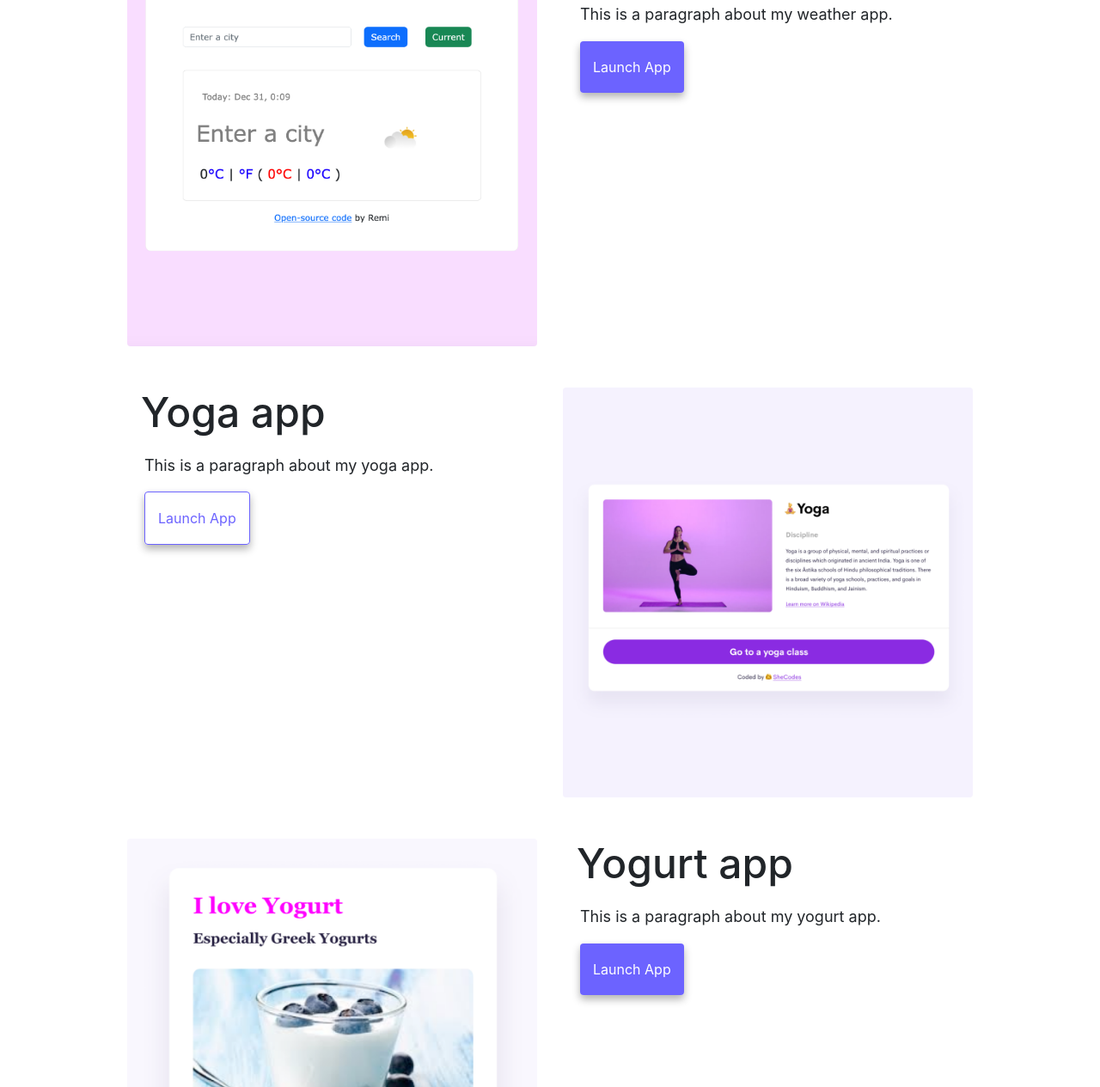
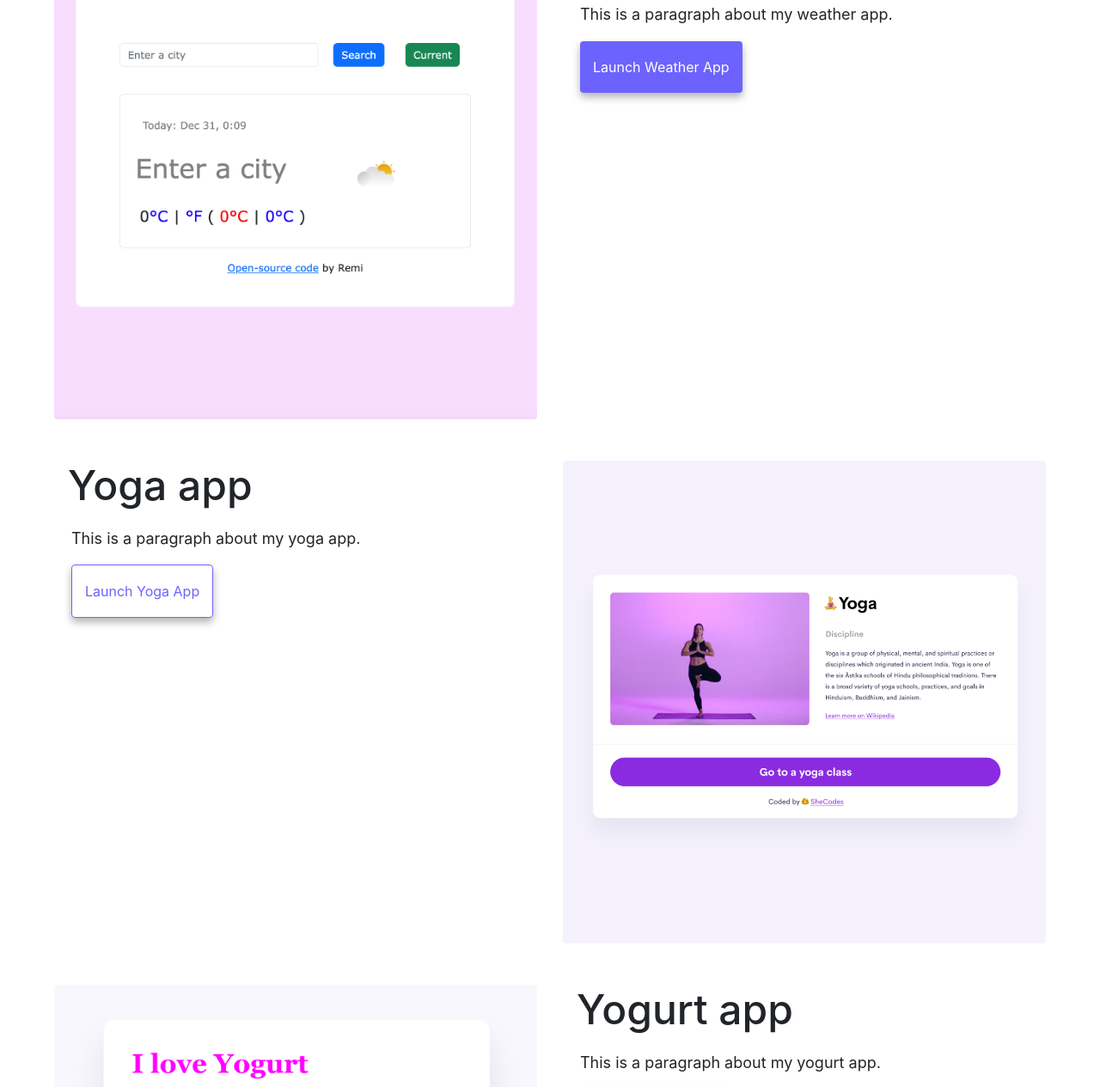
Before and after one commit to remiyamazaki03/remi-portfolio, a plain HTML site: page index.html in a window 1280 px wide. Shown: the part 570-1835 px from the top of the page at 86% size. Drawn offline with nearby package versions, Linux system fonts and the light colour scheme.

Commit message:
SEO friendly edits, Adjust spacing

```diff
--- a/index.html
+++ b/index.html
@@ -4,6 +4,7 @@
     <meta charset="UTF-8" />
     <meta http-equiv="X-UA-Compatible" content="IE=edge" />
     <meta name="viewport" content="width=device-width, initial-scale=1.0" />
+    <meta name="description" content="A showcase of Remi Yamazaki's coding work.">
     <title>Remi Yamazaki</title>
     <link
       rel="stylesheet"
@@ -39,7 +40,6 @@
       <a href="about.html#contact" class="primary-button link">Contact me</a>
       <a href="about.html" class="secondary-button link">About me</a>
     </div>
-    <div class="container">
       <div class="row m-5">
         <div class="col-md-6">
           <img src="images/weather-remi.png" class="img-fluid" />
@@ -56,7 +56,7 @@
               <a
                 href="https://fluffy-bunny-16c715.netlify.app/"
                 class="primary-button link"
-                >Launch app</a
+                >Launch weather app</a
               >
             </div>
           </div>
@@ -72,7 +72,7 @@
               <p> This is a paragraph about my yoga app.</p>
             </div>
             <div>
-              <a href="#" class="secondary-button link">Launch app</a>
+              <a href="#" class="secondary-button link">Launch yoga app</a>
             </div>
           </div>
         </div>
@@ -90,11 +90,10 @@
               <p> This is a paragraph about my yogurt app.</p>
             </div>
             <div>
-              <a href="#" class="primary-button link">Launch app</a>
+              <a href="#" class="primary-button link">Launch yogurt app</a>
             </div>
           </div>
       </div>
-    </div>
     <script
       src="https://code.jquery.com/jquery-3.2.1.slim.min.js"
       integrity="sha384-KJ3o2DKtIkvYIK3UENzmM7KCkRr/rE9/Qpg6aAZGJwFDMVNA/GpGFF93hXpG5KkN"
```
Also changed, not shown: about.html (+4 -3 lines).
